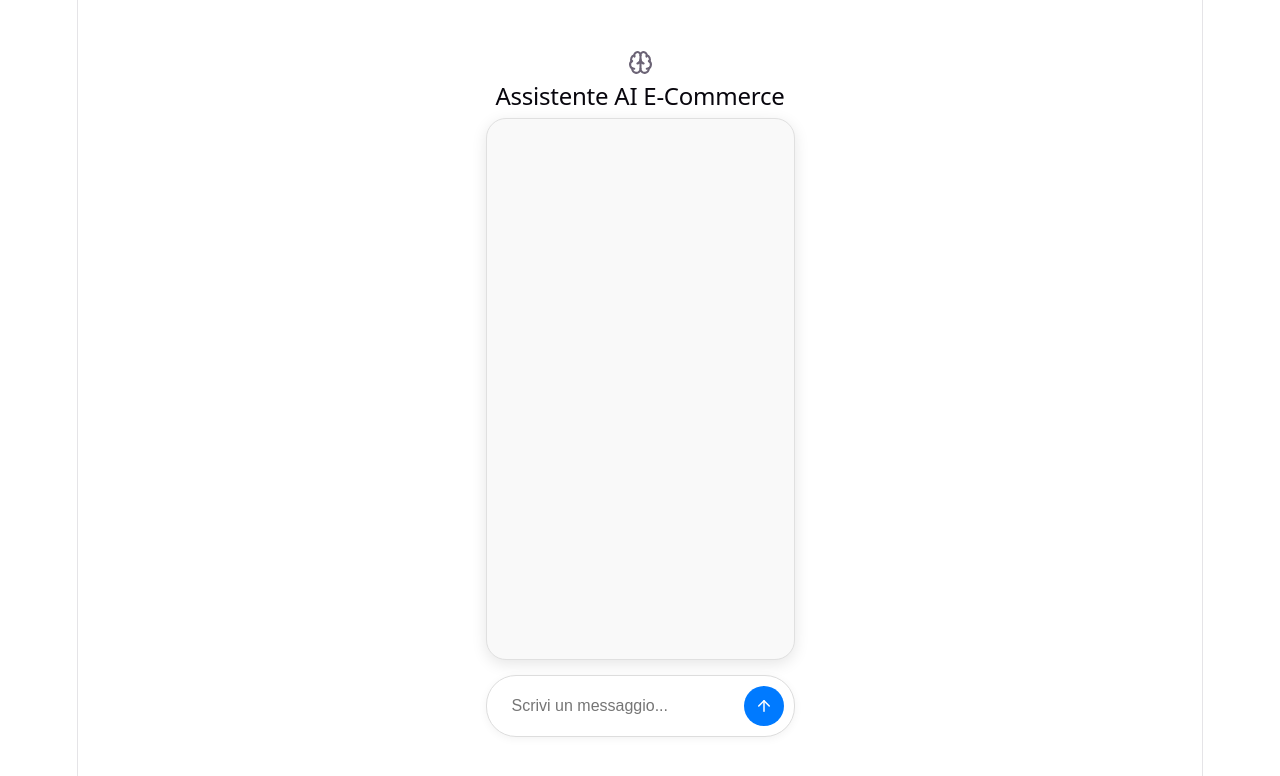
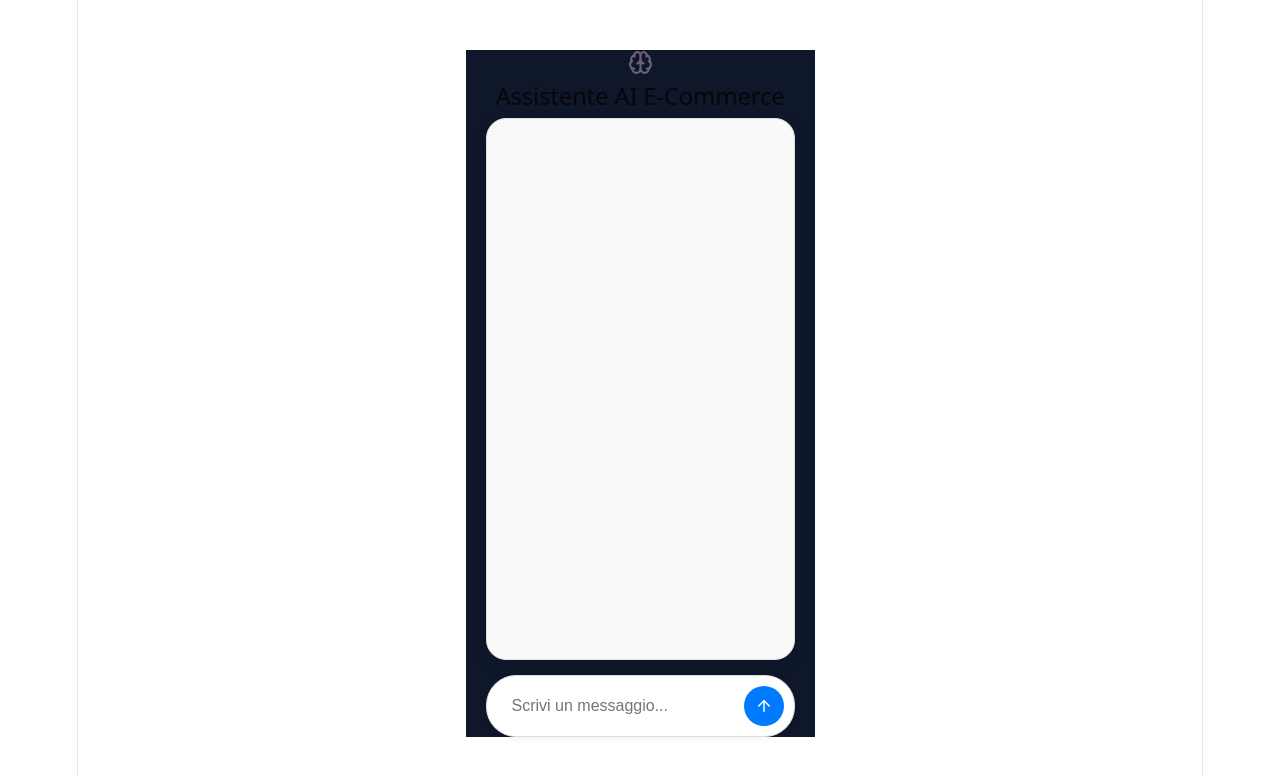
Before and after one commit to GuzZ07-py/Chat_Bot-OrdiniDB, a React (Vite) app in the folder frontend/: page / in a window 1280 px wide. Shown: the top 776 px of the page. Built offline with nearby package versions, Linux system fonts and the light colour scheme.

Commit message:
modificia testo

```diff
--- a/frontend/src/App.jsx
+++ b/frontend/src/App.jsx
@@ -82,6 +82,7 @@ export default function App() {
           onChange={(e) => setInput(e.target.value)}
           onKeyDown={invio_automatico}
           placeholder="Scrivi un messaggio..."
+
         />
         <button style={styles.button} onClick={sendMessage}> <ArrowUp size={18}></ArrowUp></button>
       </div>
@@ -94,7 +95,8 @@ const styles = {
     maxWidth: "800px",
     margin: "50px auto",
     fontFamily: "Arial",
-    padding: "0 20px" //spazio a lato
+    padding: "0 20px", //spazio a lato
+    backgroundColor: "#0F172A"
   },
   chatBox: {
     display: "flex",
@@ -133,7 +135,8 @@ const styles = {
     border: "none",       // Rimosso bordo interno perché c'è quello dell'inputArea
     outline: "none",      // Rimosso il contorno blu quando clicchi
     fontSize: "16px",
-    backgroundColor: "transparent"
+    backgroundColor: "transparent",
+    color: "#000000"
   },
   button: {
     backgroundColor: "#007AFF", // Blu stile iOS o scegli il tuo colore
```
